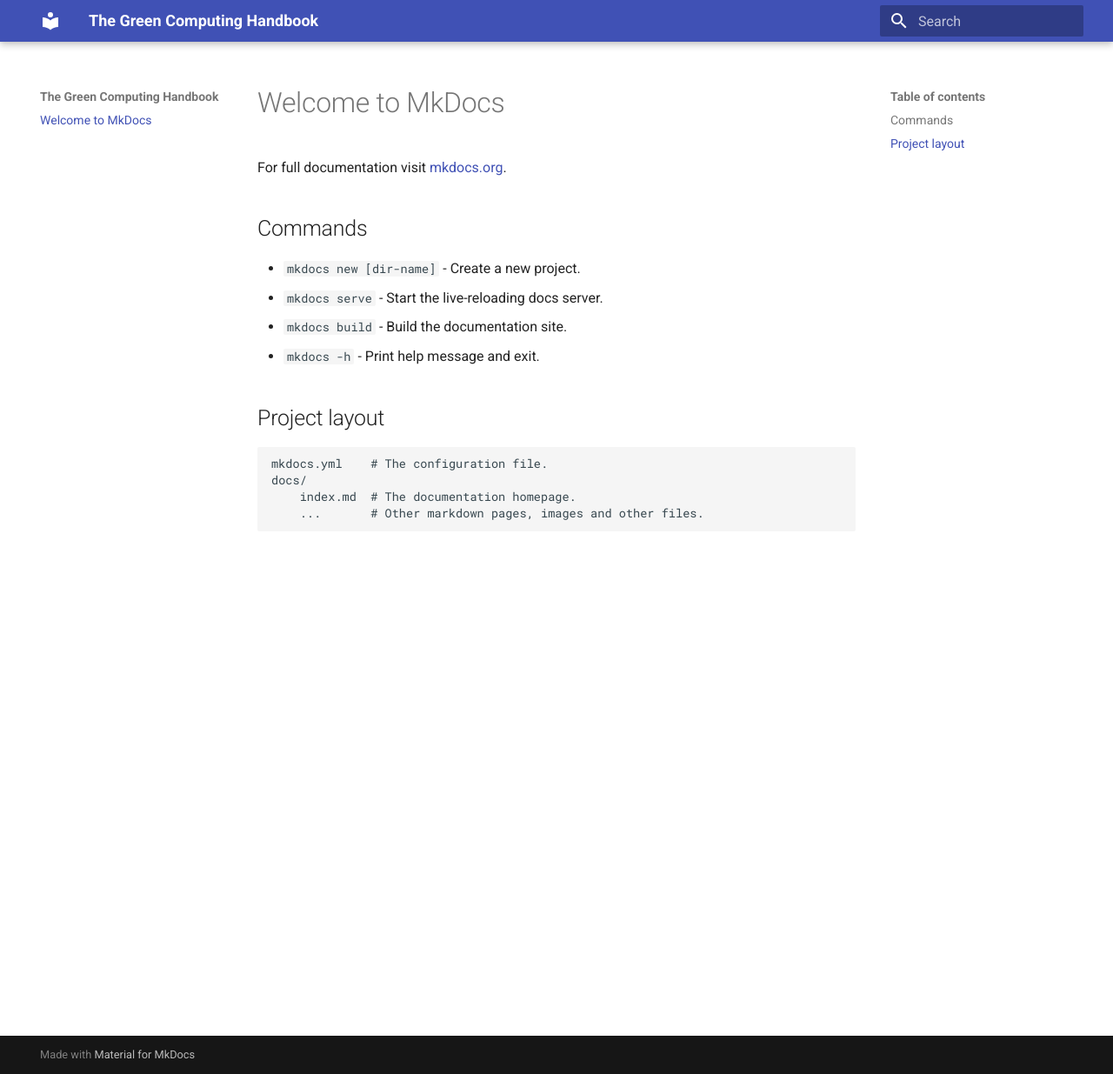
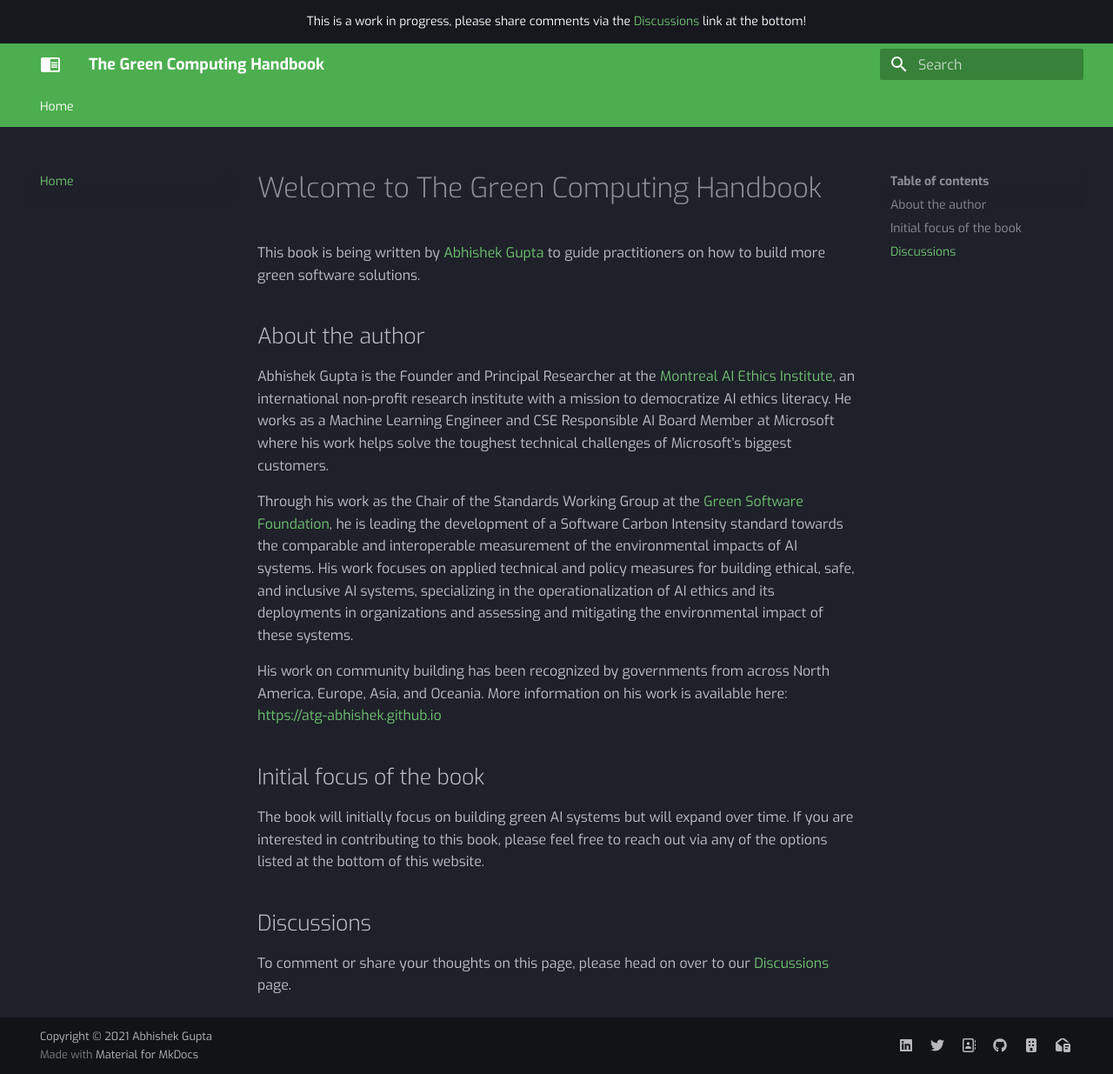
Before and after one commit to atg-abhishek/green-computing-handbook, an MkDocs documentation site: the page built from docs/index.md, in a window 1280 px wide and 1235 px high. Shown: the whole window at 87% size. Built offline with MkDocs 1.6.1 and Material for MkDocs 9.7.7, drawn with Linux system fonts in a browser that asks for light colours.

Commit message:
landing page created

```diff
--- a/docs/index.md
+++ b/docs/index.md
@@ -1,17 +1,21 @@
-# Welcome to MkDocs
+# Welcome to The Green Computing Handbook
 
-For full documentation visit [mkdocs.org](https://www.mkdocs.org).
+This book is being written by [Abhishek Gupta](https://atg-abhishek.github.io) to guide practitioners on how to build more green software solutions.
 
-## Commands
+## About the author
 
-* `mkdocs new [dir-name]` - Create a new project.
-* `mkdocs serve` - Start the live-reloading docs server.
-* `mkdocs build` - Build the documentation site.
-* `mkdocs -h` - Print help message and exit.
+Abhishek Gupta is the Founder and Principal Researcher at the [Montreal AI Ethics Institute](https://montrealethics.ai), an international non-profit research institute with a mission to democratize AI ethics literacy.
+He works as a Machine Learning Engineer and CSE Responsible AI Board Member at Microsoft where his work helps solve the toughest technical challenges of Microsoft’s biggest customers.
 
-## Project layout
+Through his work as the Chair of the Standards Working Group at the [Green Software Foundation](https://greensoftware.foundation), he is leading the development of a Software Carbon Intensity standard towards the comparable and interoperable measurement of the environmental impacts of AI systems.
+His work focuses on applied technical and policy measures for building ethical, safe, and inclusive AI systems, specializing in the operationalization of AI ethics and its deployments in organizations and assessing and mitigating the environmental impact of these systems.
 
-    mkdocs.yml    # The configuration file.
-    docs/
-        index.md  # The documentation homepage.
-        ...       # Other markdown pages, images and other files.
+His work on community building has been recognized by governments from across North America, Europe, Asia, and Oceania. More information on his work is available here: [https://atg-abhishek.github.io](https://atg-abhishek.github.io)
+
+## Initial focus of the book
+
+The book will initially focus on building green AI systems but will expand over time. If you are interested in contributing to this book, please feel free to reach out via any of the options listed at the bottom of this website.
+
+## Discussions
+
+To comment or share your thoughts on this page, please head on over to our [Discussions](https://github.com/atg-abhishek/green-computing-handbook/discussions) page.
--- a/mkdocs.yml
+++ b/mkdocs.yml
@@ -1,3 +1,43 @@
 site_name: The Green Computing Handbook
 theme:
   name: material
+  icon:
+    logo: material/book-open
+  custom_dir: overrides
+  features:
+    - navigation.tabs
+    - navigation.top
+  font:
+    text: Exo
+    code: Ubuntu Mono
+  palette:
+    scheme: slate
+    primary: green
+    accent: blue
+extra:
+  # disqus: green-computing-handbook
+  social:
+    - icon: fontawesome/brands/linkedin
+      link: https://www.linkedin.com/in/abhishekguptamcgill/
+      name: Abhishek Gupta on LinkedIn
+    - icon: fontawesome/brands/twitter
+      link: https://twitter.com/atg-abhishek
+      name: Abhishek Gupta on Twitter
+    - icon: fontawesome/regular/address-book
+      link: https://atg-abhishek.github.io
+      name: Abhishek Gupta on the Web
+    - icon: fontawesome/brands/github
+      link: https://github.com/atg-abhishek
+      name: Abhishek Gupta on GitHub
+    - icon: fontawesome/solid/building
+      link: https://montrealethics.ai
+      name: Montreal AI Ethics Institute
+    - icon: fontawesome/solid/envelope-open-text
+      link: mailto:abhishek@montrealethics.ai
+      name: Abhishek Gupta on Email
+plugins:
+  - git-revision-date
+  - search
+copyright: Copyright &copy; 2021 Abhishek Gupta
+nav:
+  - Home: index.md
--- /dev/null
+++ b/overrides/main.html
@@ -0,0 +1,5 @@
+{% extends "base.html" %}
+
+{% block announce %}
+  <p style="text-align:center">This is a work in progress, please share comments via the <a href="https://github.com/atg-abhishek/green-computing-handbook/discussions">Discussions</a> link at the bottom!</p>
+{% endblock %}
```
